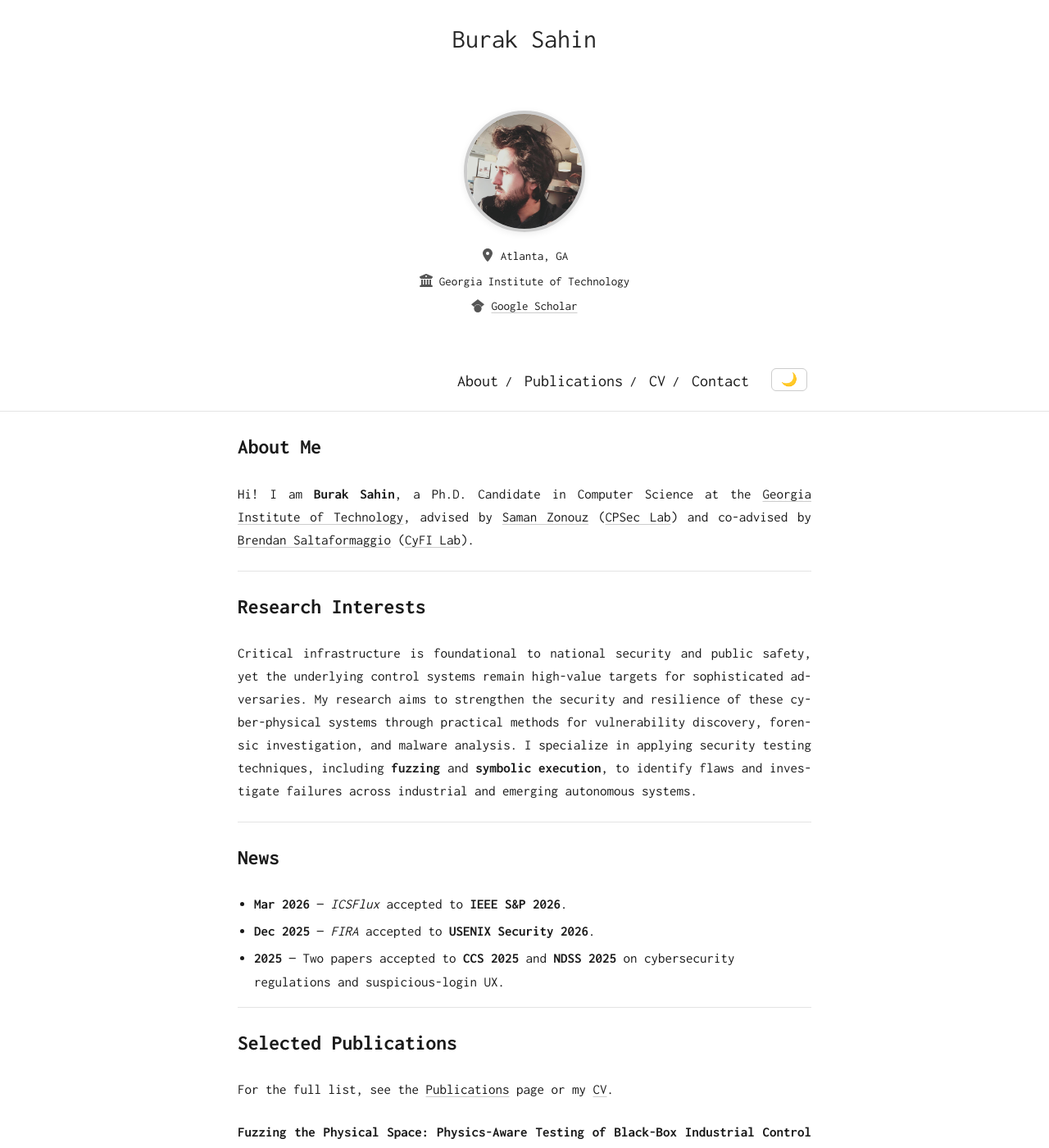
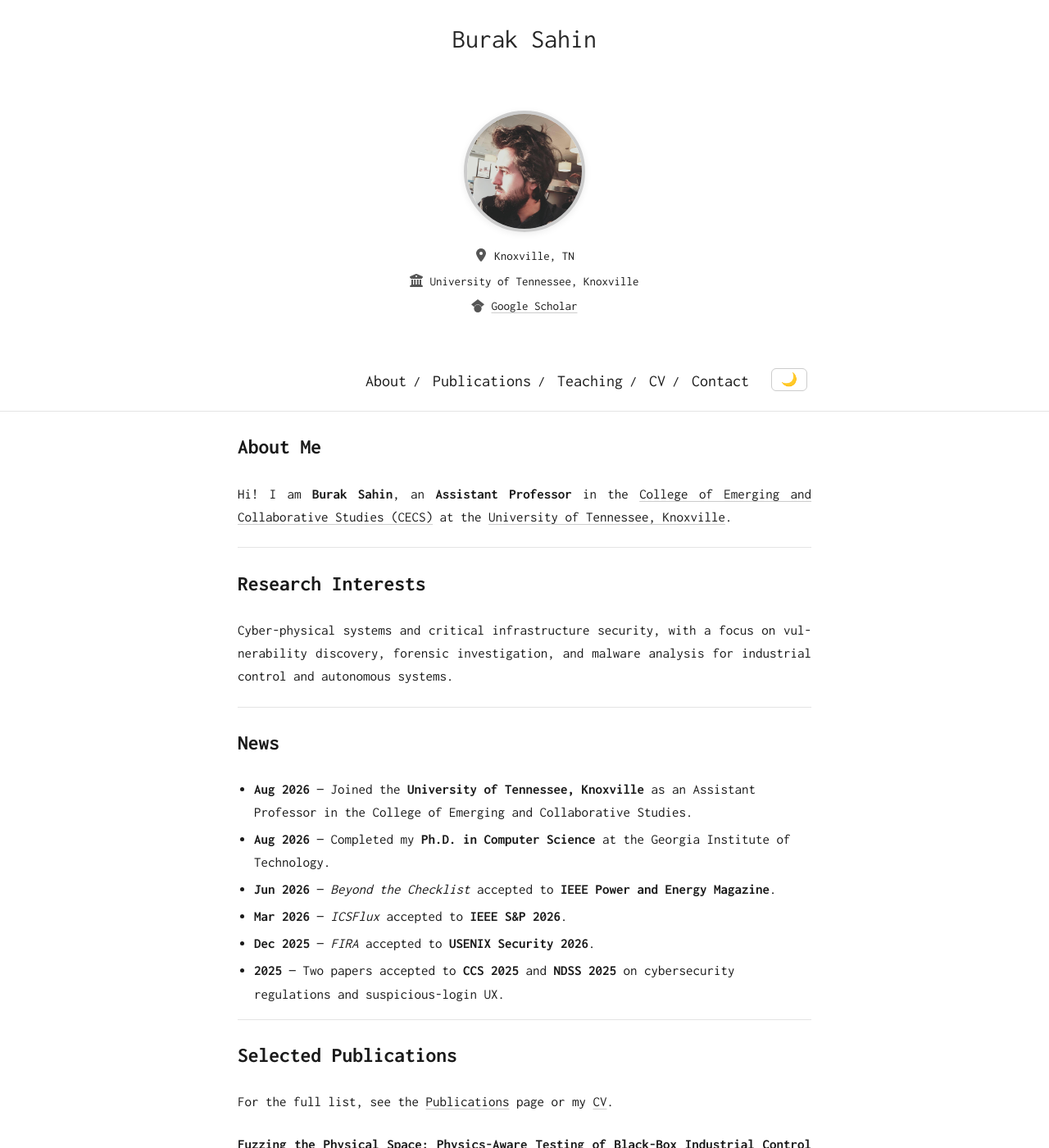
Before and after one commit to sahinburak/sahinburak.github.io, a Jekyll site: the page built from index.md, in a window 1280 px wide and 1400 px high. Shown: the whole window at 82% size. Built offline with Jekyll 4.4.1, drawn with Linux system fonts in a browser that asks for light colours.

Commit message:
updating appointment

```diff
--- a/_config.yml
+++ b/_config.yml
@@ -1,6 +1,6 @@
 title: Burak Sahin
 author: Burak Sahin
-description: Ph.D. Candidate in Computer Science at Georgia Tech, working on cyber-physical systems security.
+description: Assistant Professor at the University of Tennessee, Knoxville, working on cyber-physical systems security.
 url: "https://sahinburak.github.io"
 baseurl: ""
 
@@ -19,6 +19,8 @@ nav:
    link: "/"
  - name: "Publications"
    link: "/publications"
+ - name: "Teaching"
+   link: "/teaching"
  - name: "CV"
    link: "/CV.pdf"
  - name: "Contact"
--- a/_layouts/default.html
+++ b/_layouts/default.html
@@ -74,13 +74,13 @@
                     <svg class="sidebar-icon" viewBox="0 0 384 512" fill="currentColor" aria-hidden="true">
                         <path d="M215.7 499.2C267 435 384 279.4 384 192C384 86 298 0 192 0S0 86 0 192c0 87.4 117 243 168.3 307.2c12.3 15.3 35.1 15.3 47.4 0zM192 128a64 64 0 1 1 0 128 64 64 0 1 1 0-128z"/>
                     </svg>
-                    Atlanta, GA
+                    Knoxville, TN
                 </li>
                 <li>
                     <svg class="sidebar-icon" viewBox="0 0 512 512" fill="currentColor" aria-hidden="true">
                         <path d="M243.4 2.6l-224 96c-14 6-21.8 21-18.7 35.8S16.8 160 32 160l0 8c0 13.3 10.7 24 24 24l400 0c13.3 0 24-10.7 24-24l0-8c15.2 0 28.3-10.7 31.3-25.6s-4.8-29.9-18.7-35.8l-224-96c-8-3.4-17.2-3.4-25.2 0zM128 224l-64 0 0 196.3c-.6 .3-1.2 .7-1.8 1.1l-48 32c-11.7 7.8-17 22.4-12.9 35.9S17.9 512 32 512l448 0c14.1 0 26.5-9.2 30.6-22.7s-1.1-28.1-12.9-35.9l-48-32c-.6-.4-1.2-.7-1.8-1.1L448 224l-64 0 0 192-40 0 0-192-64 0 0 192-48 0 0-192-64 0 0 192-40 0 0-192zM256 64a32 32 0 1 1 0 64 32 32 0 1 1 0-64z"/>
                     </svg>
-                    Georgia Institute of Technology
+                    University of Tennessee, Knoxville
                 </li>
                 <li>
                     <a href="https://scholar.google.com/citations?user=Bp9EUIgAAAAJ&hl=en" target="_blank" rel="noopener">
--- a/index.md
+++ b/index.md
@@ -4,18 +4,21 @@ layout: default
 
 ## About Me
 
-Hi! I am **Burak Sahin**, a Ph.D. Candidate in Computer Science at the [Georgia Institute of Technology](https://www.gatech.edu/), advised by [Saman Zonouz](https://sites.google.com/site/samanzonouz4n6/saman-zonouz) ([CPSec Lab](https://sites.gatech.edu/capcpsec/)) and co-advised by [Brendan Saltaformaggio](https://saltaformaggio.ece.gatech.edu/) ([CyFI Lab](https://cyfi.ece.gatech.edu/)).
+Hi! I am **Burak Sahin**, an **Assistant Professor** in the [College of Emerging and Collaborative Studies (CECS)](https://cecs.utk.edu/) at the [University of Tennessee, Knoxville](https://www.utk.edu/).
 
 ---
 
 ## Research Interests
 
-Critical infrastructure is foundational to national security and public safety, yet the underlying control systems remain high-value targets for sophisticated adversaries. My research aims to strengthen the security and resilience of these cyber-physical systems through practical methods for vulnerability discovery, forensic investigation, and malware analysis. I specialize in applying security testing techniques, including **fuzzing** and **symbolic execution**, to identify flaws and investigate failures across industrial and emerging autonomous systems.
+Cyber-physical systems and critical infrastructure security, with a focus on vulnerability discovery, forensic investigation, and malware analysis for industrial control and autonomous systems.
 
 ---
 
 ## News
 
+* **Aug 2026** — Joined the **University of Tennessee, Knoxville** as an Assistant Professor in the College of Emerging and Collaborative Studies.
+* **Aug 2026** — Completed my **Ph.D. in Computer Science** at the Georgia Institute of Technology.
+* **Jun 2026** — *Beyond the Checklist* accepted to **IEEE Power and Energy Magazine**.
 * **Mar 2026** — *ICSFlux* accepted to **IEEE S&P 2026**.
 * **Dec 2025** — *FIRA* accepted to **USENIX Security 2026**.
 * **2025** — Two papers accepted to **CCS 2025** and **NDSS 2025** on cybersecurity regulations and suspicious-login UX.
```
Also changed, not shown: contact.md (+6 -6 lines), publications.md (+4 -0 lines), teaching.md (added, +25 -0 lines).
